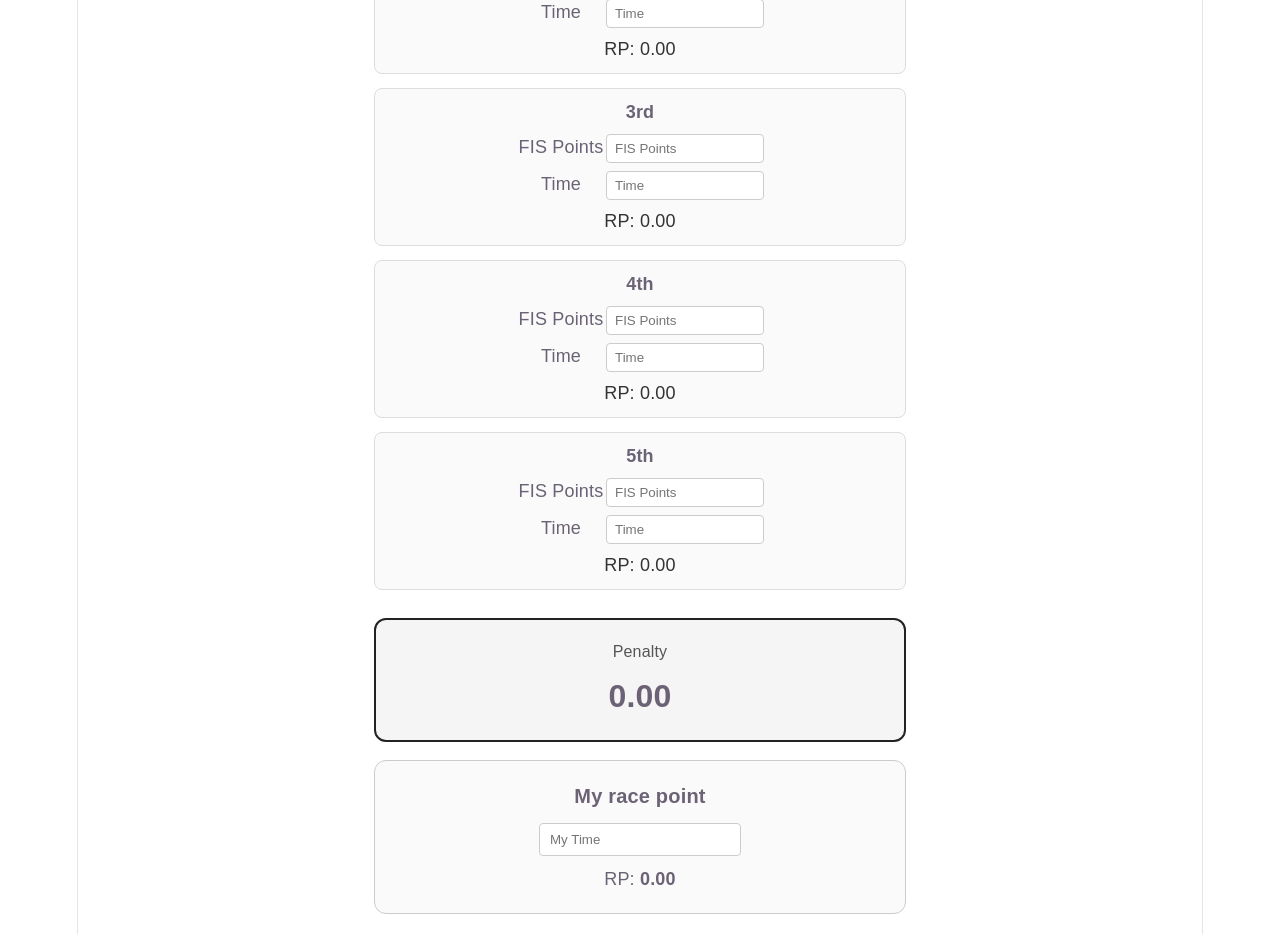
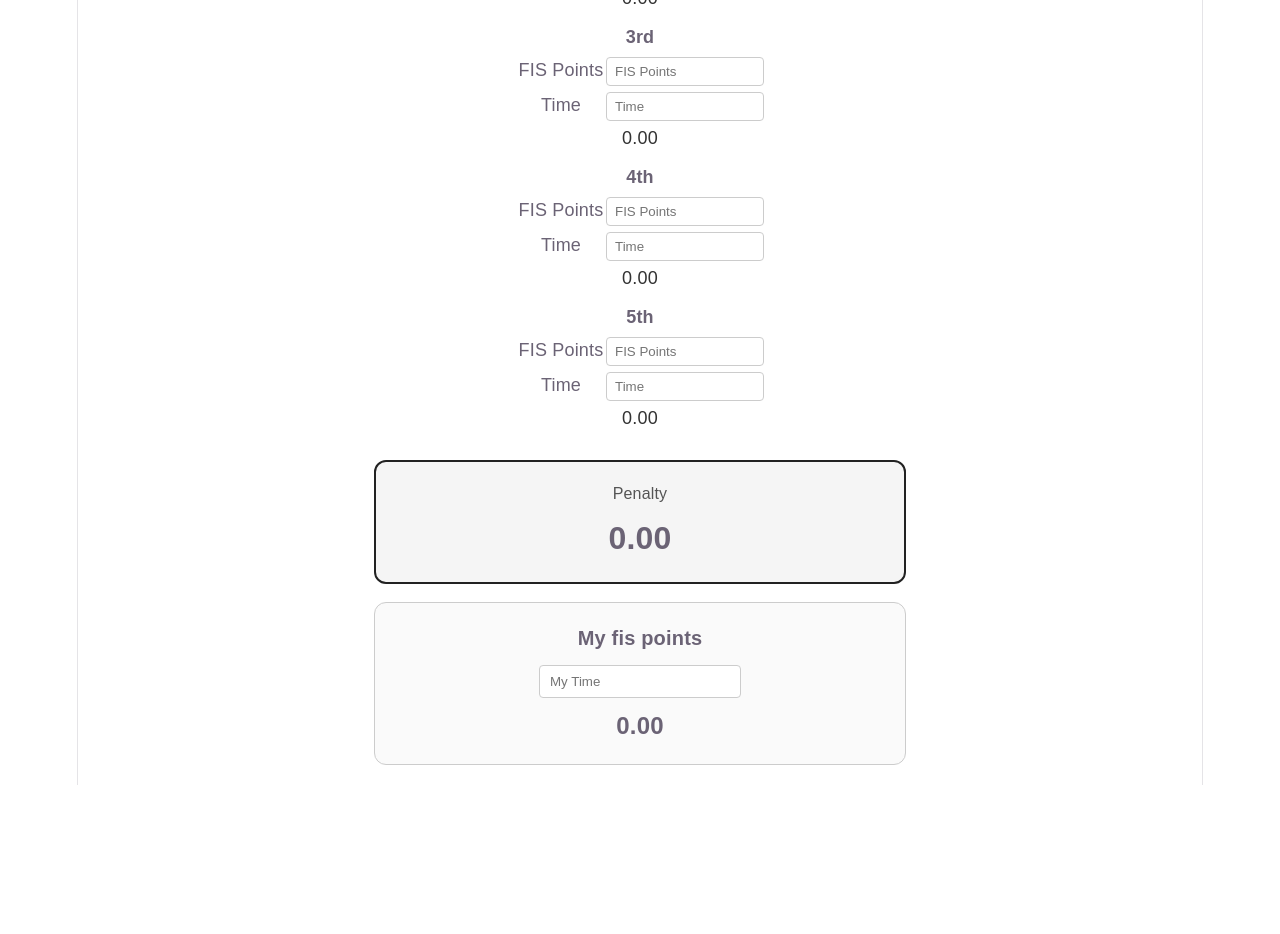
Before and after one commit to sinjum99-code/fis-calculator, a React (Vite) app: page / in a window 1280 px wide. Shown: the part 840-1774 px from the top of the page. After the commit the page ends 1625 px from the top, so only its background shows below. Built offline with nearby package versions, Linux system fonts and the light colour scheme.

Commit message:
update ui for finish list and my fis points box

```diff
--- a/src/App.jsx
+++ b/src/App.jsx
@@ -75,6 +75,10 @@ export default function App() {
     return ((t / winnerTime) - 1) * F_VALUE;
   }, [myTime, winnerTime, F_VALUE]);
 
+  const myFisPointsRaw = useMemo(() => {
+    return penaltyRaw + myRacePointRaw;
+  }, [penaltyRaw, myRacePointRaw]);
+
   return (
     <div
       style={{
@@ -145,19 +149,10 @@ export default function App() {
 
       <h2 style={{ marginTop: 24 }}>Finish List Top 5</h2>
       {finishPoints.map((value, i) => (
-        <div
-          key={`finish-${i}`}
-          style={{
-            marginBottom: 14,
-            padding: 10,
-            border: "1px solid #ddd",
-            borderRadius: 8,
-            background: "#fafafa",
-          }}
-        >
-          <div style={{ fontWeight: "bold", marginBottom: 8 }}>{ranks[i]}</div>
+        <div key={`finish-${i}`} style={{ marginBottom: 12 }}>
+          <div style={{ fontWeight: "bold", marginBottom: 6 }}>{ranks[i]}</div>
 
-          <div style={{ marginBottom: 8 }}>
+          <div style={{ marginBottom: 6 }}>
             <label style={{ display: "inline-block", width: 90 }}>FIS Points</label>
             <input
               type="text"
@@ -176,7 +171,7 @@ export default function App() {
             />
           </div>
 
-          <div style={{ marginBottom: 8 }}>
+          <div style={{ marginBottom: 4 }}>
             <label style={{ display: "inline-block", width: 90 }}>Time</label>
             <input
               type="text"
@@ -195,9 +190,7 @@ export default function App() {
             />
           </div>
 
-          <div style={{ color: "#333" }}>
-            RP: {format2(racePointsRaw[i])}
-          </div>
+          <div style={{ color: "#333" }}>{format2(racePointsRaw[i])}</div>
         </div>
       ))}
 
@@ -229,7 +222,7 @@ export default function App() {
         }}
       >
         <div style={{ fontSize: 20, fontWeight: "bold", marginBottom: 12 }}>
-          My race point
+          My fis points
         </div>
 
         <div style={{ marginBottom: 10 }}>
@@ -248,8 +241,8 @@ export default function App() {
           />
         </div>
 
-        <div style={{ fontSize: 18 }}>
-          RP: <strong>{format2(myRacePointRaw)}</strong>
+        <div style={{ fontSize: 24, fontWeight: "bold" }}>
+          {format2(myFisPointsRaw)}
         </div>
       </div>
     </div>
```
